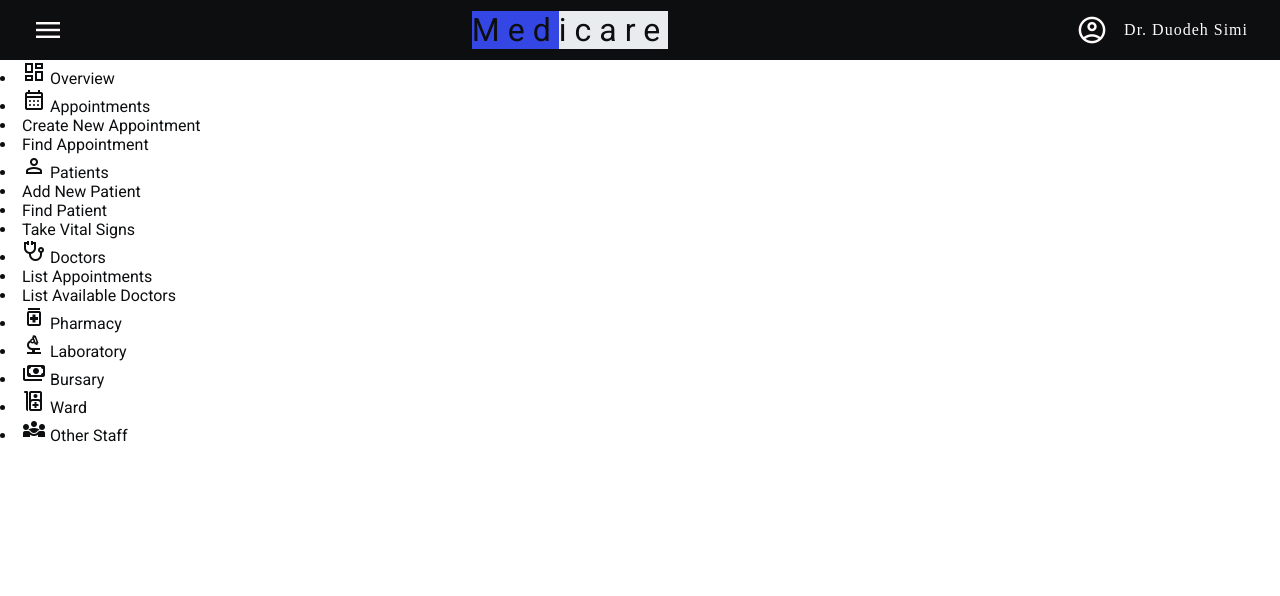
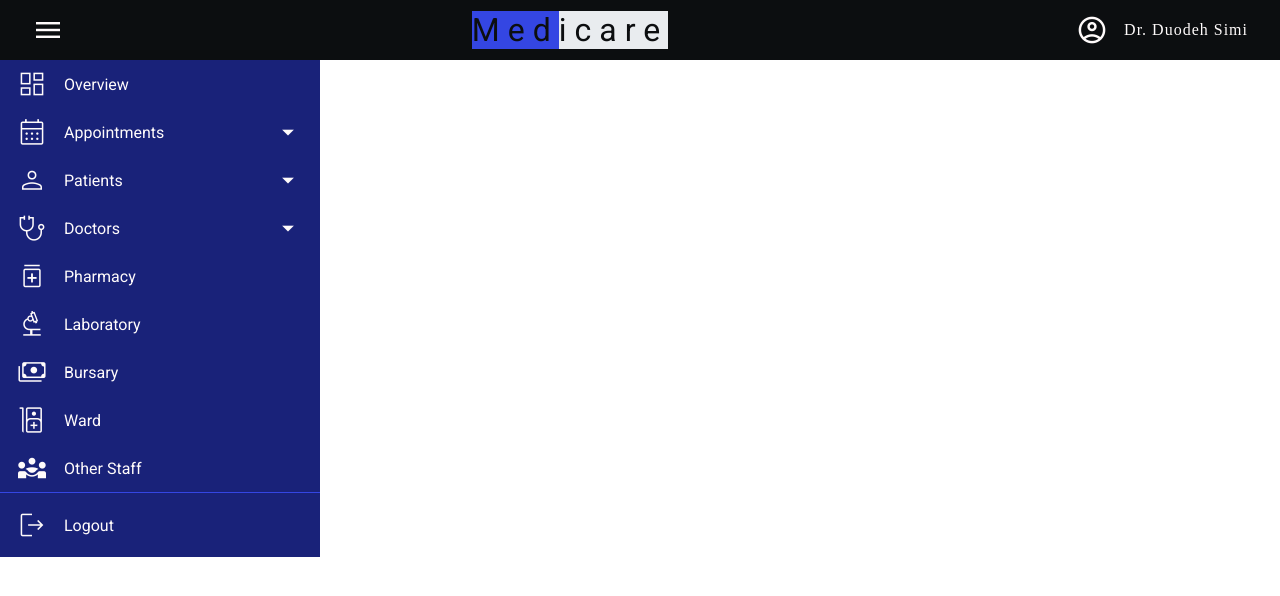
Before and after one commit to enyichiaagu/medicare, a PHP site: page / in a window 1280 px wide. Shown: the top 596 px of the page. Run offline with PHP 8.4, Linux system fonts and the light colour scheme.

Commit message:
Created sidebar and it's menu items

```diff
--- a/components/sidebar.php
+++ b/components/sidebar.php
@@ -59,30 +59,46 @@
 <aside>
     <div class="menu-options">
 
+        <ul class="navigation">
             <!-- Looping through every item in the menu -->
             <?php array_map(function($item) { ?>
 
                 <li>
+                    <div class="option-display">
+
                         <!-- Display the icon text -->
                         <span class="material-symbols-outlined"><?= $item["iconText"] ?></span>
 
                         <!-- Display the name of the option -->
-                <span><?= $item["name"] ?></span>
+                        <?= $item["name"] ?>
 
                         <!-- Checking if there is any sub menu -->
                         <?php if (isset($item["sub-menu"])) { ?>
+                            <span class="material-symbols-outlined down-arrow">arrow_drop_down</span>
+                        <?php } ?>
 
+                    </div>
+
+                    <?php if (isset($item["sub-menu"])) { ?>
+                        <ul class="sub-menu-items">
                             <!-- Looping through available sub menu -->
                             <?php array_map(function($subMenu){ ?>
                                 <li><?= $subMenu ?></li>
                             <?php }, $item["sub-menu"]) ?>
 
+                        </ul>
                         <!-- Closing if Statement -->
                     <?php } ?>
                 </li>
 
             <!-- Closing menu options loop -->
             <?php }, $menuItems); ?>
+        </ul>
+
+        <div class="footer">
+            <span class="material-symbols-outlined">logout</span>
+            Logout
+        </div>
 
     </div>
 </aside>
--- a/css/login.css
+++ b/css/login.css
@@ -89,7 +89,7 @@ main {
 }
 
 .forgot-password a:hover {
-	color: var(--darker-blue);
+	color: var(--bg-blue);
 }
 
 button#submit {
--- a/css/sidebar.css
+++ b/css/sidebar.css
@@ -0,0 +1,84 @@
+aside * {
+	color: var(--white);
+}
+
+aside {
+	width: 20rem;
+	background-color: var(--bg-blue);
+	flex-grow: 1;
+}
+
+/* aside::-webkit-scrollbar-track {
+	box-shadow: inset 0 0 6px rgba(0, 0, 0, 0.1);
+	-webkit-box-shadow: inset 0 0 6px rgba(0, 0, 0, 0.1);
+	background-color: #fff;
+	border-radius: 10px;
+}
+
+aside::-webkit-scrollbar {
+	width: 10px;
+	background-color: #f5f5f5;
+}
+
+aside::-webkit-scrollbar-thumb {
+	border-radius: 10px;
+	background-color: #fff;
+	background-image: -webkit-gradient(
+		linear,
+		40% 0%,
+		75% 84%,
+		from(#4d9c41),
+		to(#19911d),
+		color-stop(0.6, #54de5d)
+	);
+} */
+
+aside ul.navigation > li {
+	display: flex;
+	flex-direction: column;
+}
+
+aside ul.navigation > li:hover {
+	background-color: var(--darker-blue);
+}
+
+aside ul.navigation > li .option-display {
+	display: flex;
+	align-items: center;
+	padding: 0.5rem 0;
+}
+
+aside ul.navigation > li span.material-symbols-outlined,
+.footer span.material-symbols-outlined {
+	max-width: 2rem;
+	overflow: hidden;
+	font-size: 2rem;
+	margin: 0 1rem;
+	font-variation-settings: 'FILL' 0, 'wght' 300, 'GRAD' 0, 'opsz' 48;
+}
+
+aside ul.navigation > li span.down-arrow {
+	margin: 0 1rem 0 auto;
+}
+
+aside ul.sub-menu-items {
+	background-color: var(--darker-blue);
+	display: none;
+}
+
+aside ul.sub-menu-items li {
+	list-style: none;
+	padding: 0.8rem 0 0.8rem 4rem;
+}
+
+aside ul.sub-menu-items li:hover {
+	background-color: var(--highlight-blue);
+}
+
+.footer {
+	display: flex;
+	align-items: center;
+	padding: 1rem 0;
+	border-top: 1px solid var(--blue);
+	background-color: var(--bg-blue);
+}
--- a/css/utils.css
+++ b/css/utils.css
@@ -3,7 +3,9 @@
 
 :root {
 	--blue: #3446e3;
-	--darker-blue: #192279;
+	--bg-blue: #192279;
+	--darker-blue: #131e64;
+	--highlight-blue: #0b113a;
 	--light-grey: #e9ecef;
 	--grey: #817e7e;
 	--black: #0c0e10;
--- a/index.php
+++ b/index.php
@@ -32,8 +32,6 @@
 	</head>
 	<body>
 		<?php require_once('./components/header.php'); ?>
-		<div>
-			<?php require_once('./components/sidebar.php') ?>
-		</div>
+		<?php require_once('./components/sidebar.php') ?>
 	</body>
 </html>
--- a/medicare.sql
+++ b/medicare.sql
@@ -28,3 +28,6 @@ CREATE TABLE staff(
     unit VARCHAR(125) NOT NULL,
     specialty VARCHAR(125)
 );
+
+-- INSERT INTO staff(id, staff_id, full_name, gender, date_of_birth, email_address, staff_password, phone_no, position, unit, specialty)
+--     VALUES(1, '64a5691cec267', 'Gabriel jessica', 'female', 2002-03-27, 'gabrielj121@yahoo.com', 12341234, 'dietician', 'nutrition and dietetics', 'dietician')
```
Also changed, not shown: medicare.new.sql (added, +103 -0 lines). Lines whose indentation alone changed are shown as unchanged.
